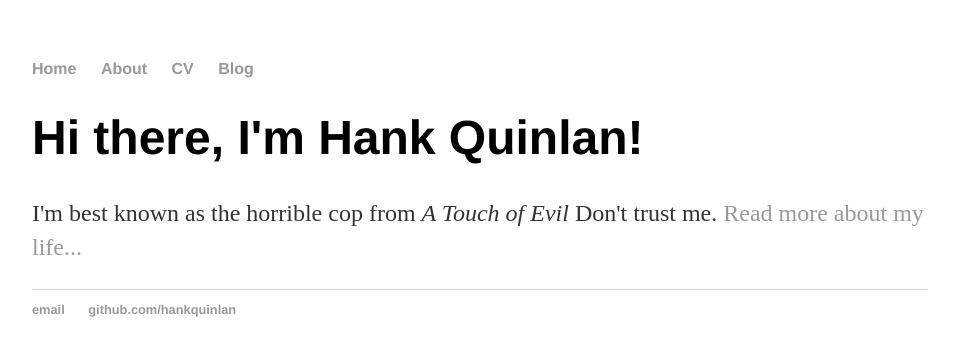
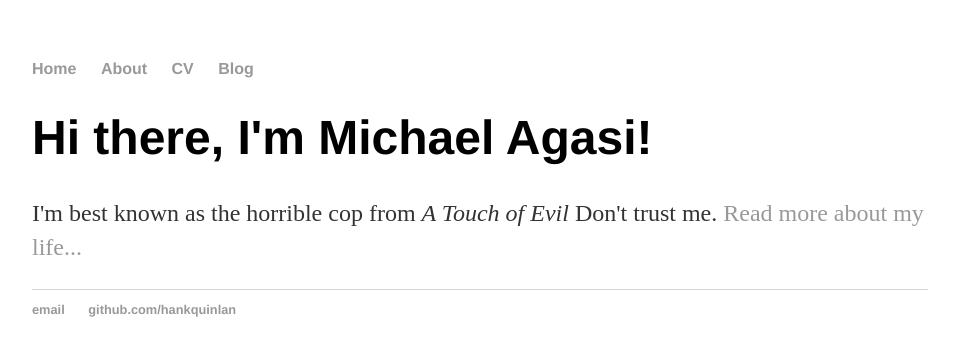
Before and after one commit to michaela3615/michaela3615.github.io, a Jekyll site: the page built from index.html, in a window 1280 px wide. Shown: the top 356 px of the page, without its empty margins (160-1115 px from the left). Built offline with Jekyll 4.4.1, drawn with Linux system fonts in a browser that asks for light colours.

Commit message:
Update index.html

```diff
--- a/index.html
+++ b/index.html
@@ -3,6 +3,6 @@ layout: default
 title: Hank Quinlan, Horrible Cop
 ---
 <div class="blurb">
-	<h1>Hi there, I'm Hank Quinlan!</h1>
+	<h1>Hi there, I'm Michael Agasi!</h1>
 	<p>I'm best known as the horrible cop from <em>A Touch of Evil</em> Don't trust me. <a href="/about">Read more about my life...</a></p>
 </div><!-- /.blurb -->
```
